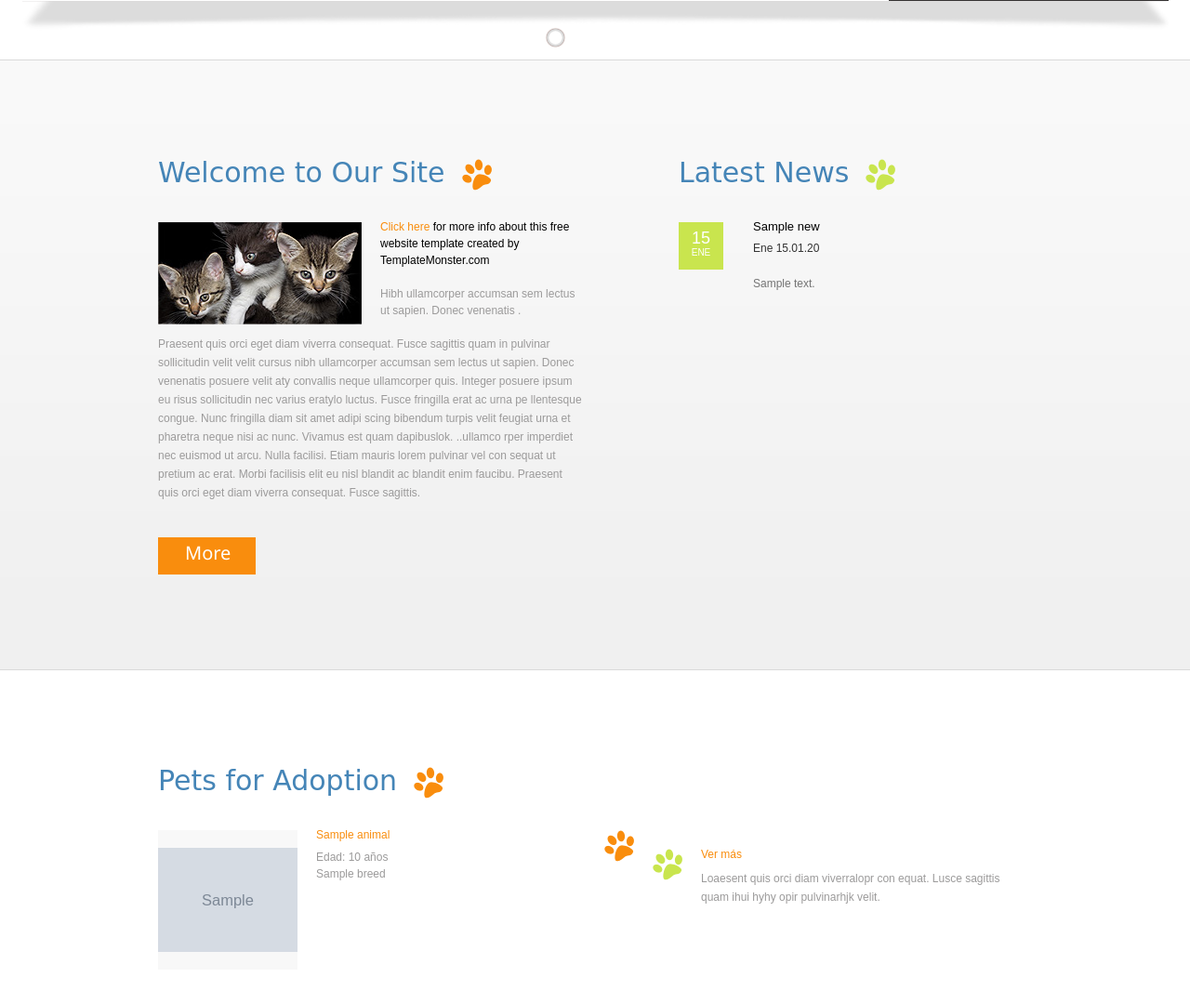
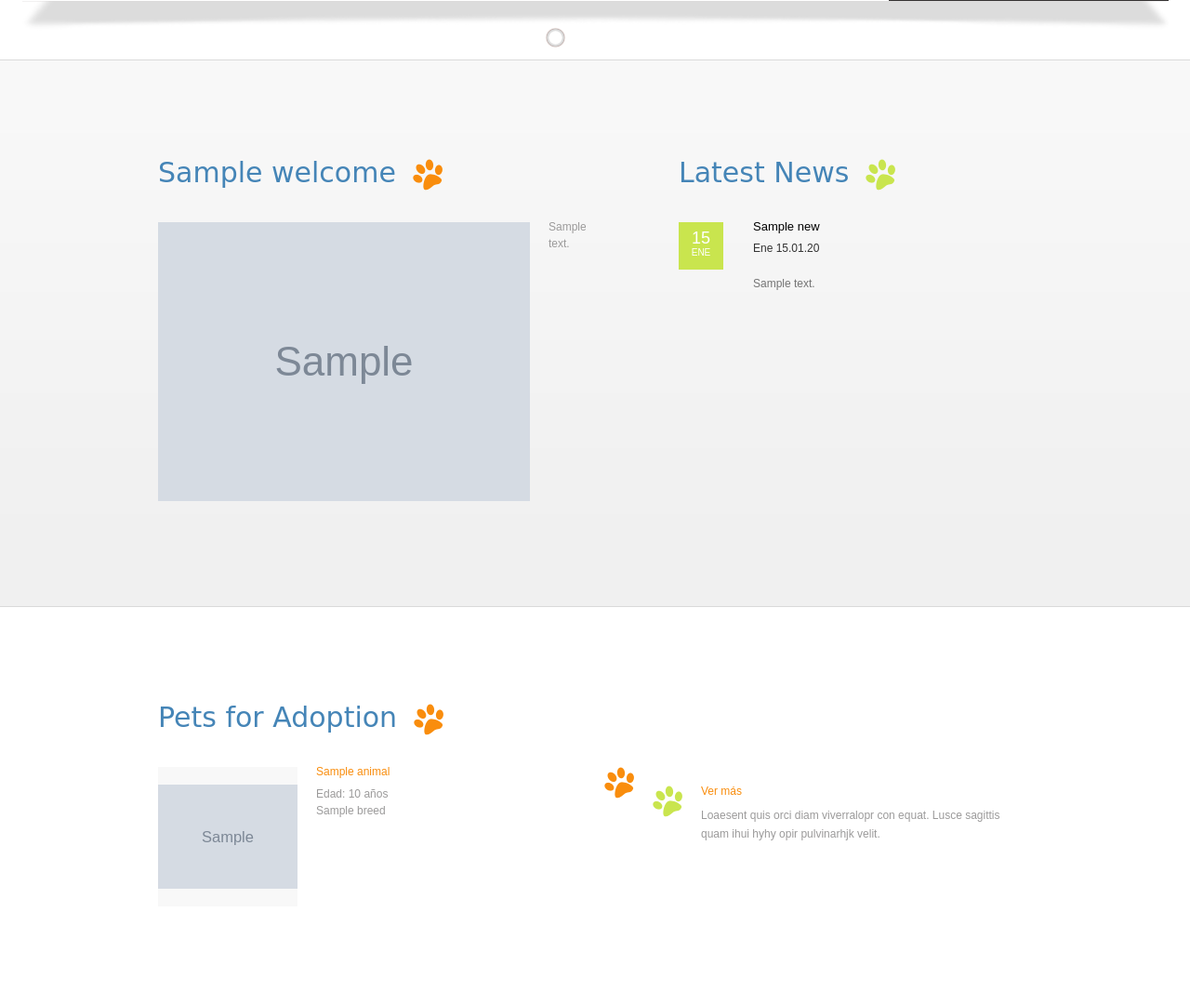
Before and after one commit to plaboyano/labref, a Django app: page / in a window 1280 px wide. Shown: the part 730-1810 px from the top of the page at 93% size. Run offline with Django 3.2, Linux system fonts and the light colour scheme; tables that the repository leaves empty hold one stand-in row (values such as "Sample post"); grey boxes marked "Sample" are stand-in pictures; some web fonts are replaced.

Commit message:
Welcome Se crea modelo para el mensaje de bienvenida en la patalla inicial de la aplicacion core.

```diff
--- a/laboref/applications/core/admin.py
+++ b/laboref/applications/core/admin.py
@@ -1,5 +1,5 @@
 from django.contrib import admin
-from .models import ItemSlider, News
+from .models import ItemSlider, News, Welcome
 
 
 class HomeAdmin(admin.ModelAdmin):
@@ -7,4 +7,5 @@ class HomeAdmin(admin.ModelAdmin):
 
 
 admin.site.register(ItemSlider)
+admin.site.register(Welcome)
 admin.site.register(News, HomeAdmin)
--- a/laboref/applications/core/templates/core/home.html
+++ b/laboref/applications/core/templates/core/home.html
@@ -28,21 +28,19 @@
   <div class="page1_block">
     <div class="container_12">
       <div class="grid_6">
-        <h2>Welcome to Our Site</h2>
+        <h2>{{ welcome.title }}</h2>
         <br>
-        <img src="{% static 'core/images/page1_img5.jpg' %}" alt="" class="img_inner fleft">
+        <img src="{{ welcome.image.url }}" alt="" class="img_inner fleft">
         <div class="extra_wrapper style1">
-          <p class="text1"><a href="#">Click here</a> for more info about this free website template created by TemplateMonster.com </p>
-          Hibh ullamcorper accumsan sem lectus ut sapien. Donec venenatis . </div>
+          {{ welcome.content|striptags|safe|truncatechars:"3000" }}
+        </div>
         <div class="clear"></div>
-        Praesent quis orci eget diam viverra consequat. Fusce sagittis quam in pulvinar sollicitudin velit velit cursus nibh ullamcorper accumsan sem lectus ut sapien. Donec venenatis posuere velit aty convallis neque ullamcorper quis. Integer posuere ipsum eu risus sollicitudin nec varius eratylo luctus. Fusce fringilla erat ac urna pe llentesque congue. Nunc fringilla diam sit amet adipi scing bibendum turpis velit feugiat urna et pharetra neque nisi ac nunc. Vivamus est quam dapibuslok. ..ullamco rper imperdiet nec euismod ut arcu. Nulla facilisi. Etiam mauris lorem pulvinar vel con sequat ut pretium ac erat. Morbi facilisis elit eu nisl blandit ac blandit enim faucibu. Praesent quis orci eget diam viverra consequat. Fusce sagittis.<br>
-        <a href="#" class="btn">More</a>
+        <!-- <a href="#" class="btn">More</a> -->
       </div>
 
         <div class="grid_5 prefix_1">
           <h2 class="ic1">Latest News</h2>
           <ul class="list">
-
             {% for news in news_list  %}
               <li>
                 <span class="{% cycle '' 'cnt' %}">
--- a/laboref/applications/core/views.py
+++ b/laboref/applications/core/views.py
@@ -1,6 +1,6 @@
 from django.shortcuts import render
 from django.views.generic import TemplateView, ListView
-from .models import ItemSlider, News
+from .models import ItemSlider, News, Welcome
 from applications.animal.models import Animal
 
 """
@@ -22,10 +22,19 @@ class IndexListView(ListView):
 
     items = ItemSlider.objects.all()
     news = News.objects.all()
+    welcome = Welcome.objects.last()
+
     first_three_animals = Animal.objects.all().order_by('-created')[:3]
 
     def get_context_data(self, *, object_list=None, **kwargs):
 
         context = super(IndexListView, self).get_context_data(**kwargs)
-        context.update({'itemslider_list': self.items, 'news_list': self.news, 'animals': self.first_three_animals})
+        context.update(
+            {
+                'itemslider_list': self.items,
+                'news_list': self.news,
+                'animals': self.first_three_animals,
+                'welcome': self.welcome,
+            }
+        )
         return context
```
Also changed, not shown: laboref/applications/core/models.py (+16 -0 lines).
